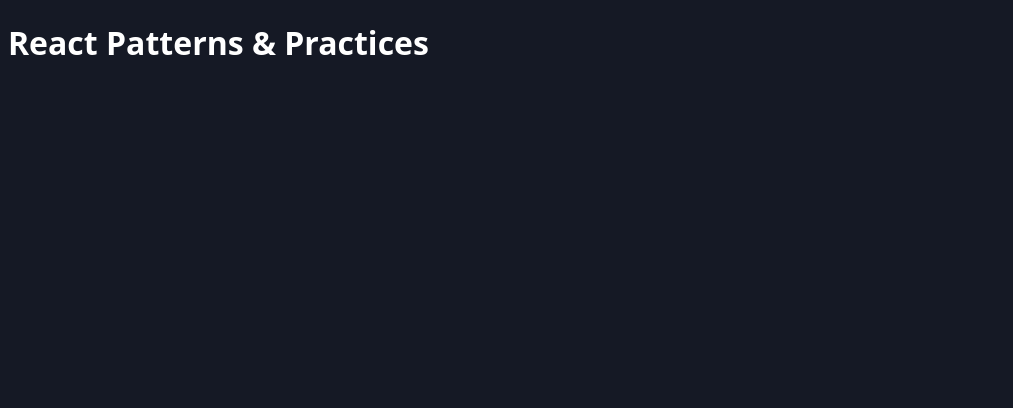
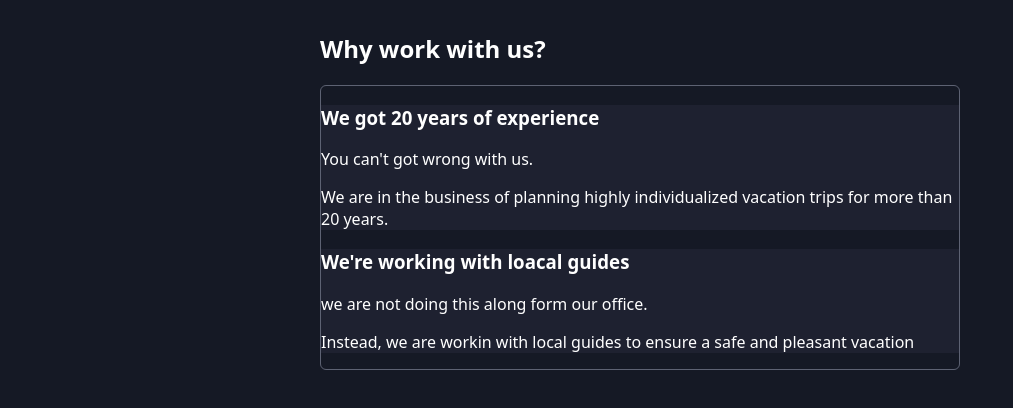
Before and after one commit to amr4356/ReactPatterns, a React (Vite) app: page / in a window 1280 px wide. Shown: the top 408 px of the page, without its empty margins (0-1013 px from the left). Built offline with nearby package versions, Linux system fonts and the light colour scheme.

Commit message:
510. Introducing Compound Components

```diff
--- a/src/App.jsx
+++ b/src/App.jsx
@@ -1,5 +1,28 @@
+import Accordion from "./components/Accordion/Accordion";
+import AccordionItem from "./components/Accordion/AccordionItem";
+
 function App() {
-  return <h1>React Patterns & Practices</h1>;
+  return (
+    <main>
+      <section>
+        <h2>Why work with us?</h2>
+        <Accordion className="accordion">
+          <AccordionItem className='accordion-item' title="We got 20 years of experience">
+            <article>
+              <p>You can&apos;t got wrong with us.</p>
+              <p>We are in the business of planning highly individualized vacation trips for more than 20 years.</p>
+            </article>
+          </AccordionItem>
+          <AccordionItem className="accordion-item" title="We're working with loacal guides">
+            <article>
+              <p>we are not doing this along form our office.</p>
+              <p>Instead, we are workin with local guides to ensure a safe and pleasant vacation </p>
+            </article>
+          </AccordionItem>
+        </Accordion>
+      </section>
+    </main>
+  );
 }
 
 export default App;
--- /dev/null
+++ b/src/components/Accordion/Accordion.jsx
@@ -0,0 +1,7 @@
+export default function Accordion({children, className}){
+    return (
+        <ul className={className}>
+            {children}
+        </ul>
+    );
+}
--- /dev/null
+++ b/src/components/Accordion/AccordionItem.jsx
@@ -0,0 +1,8 @@
+export default function AccordionItem({className, title, children}){
+    return (
+        <li className={className}>
+            <h3>{title}</h3>
+            <div>{children}</div>
+        </li>
+    );
+}
```
